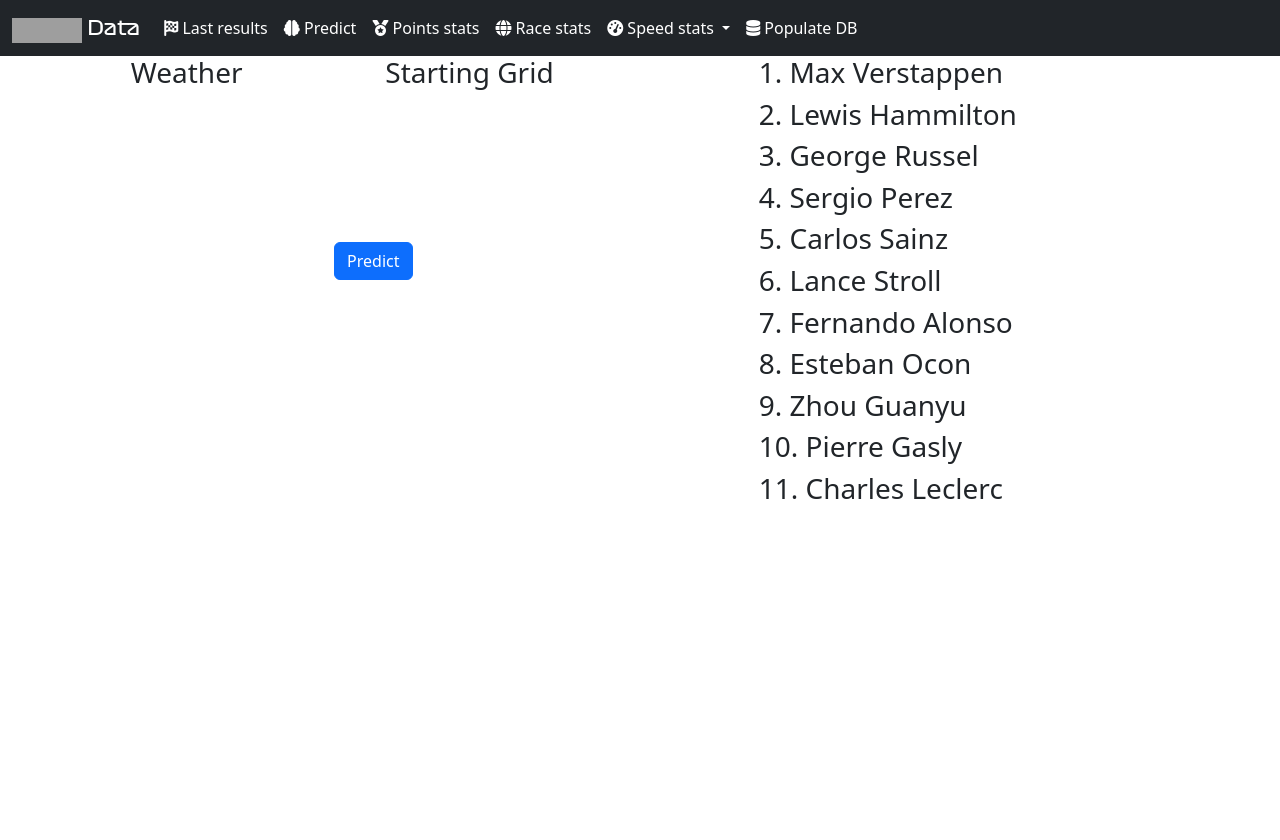
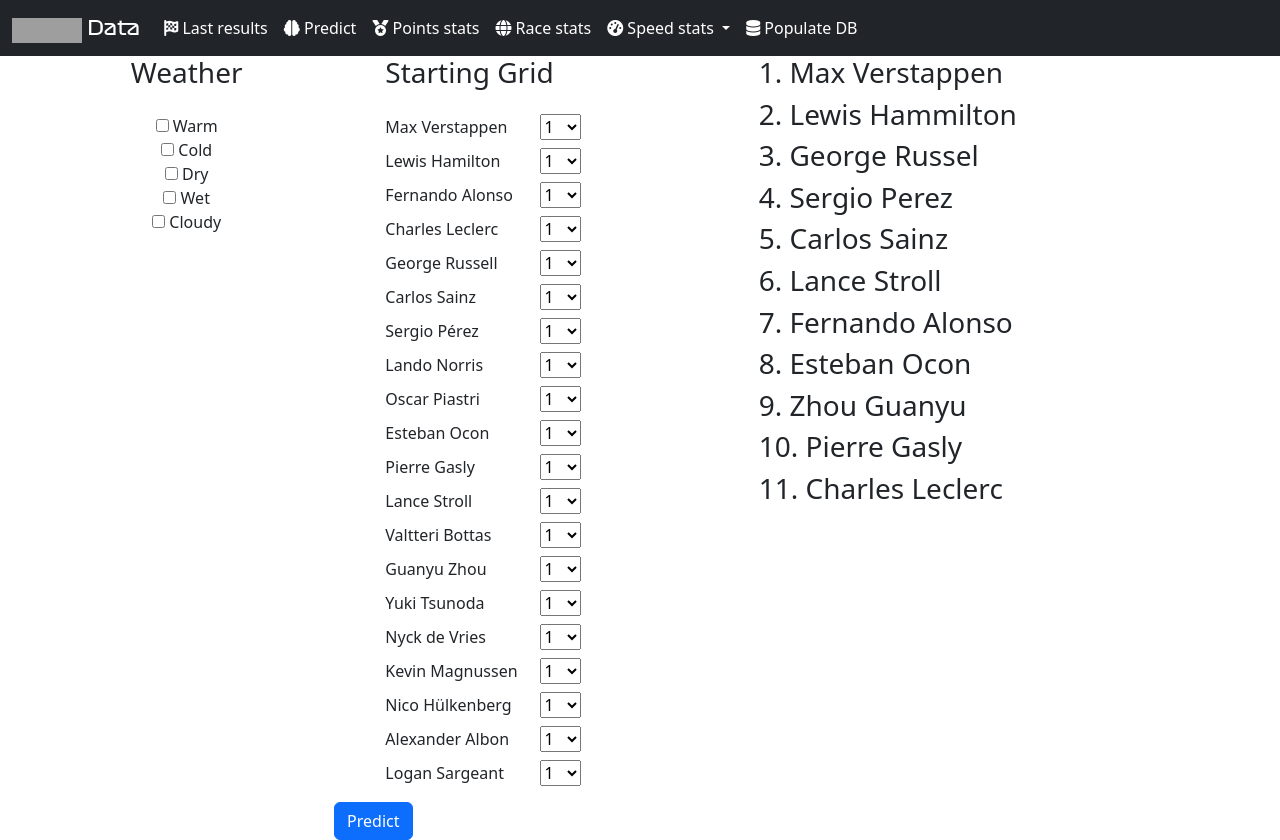
Before and after one commit to WhipGG/F1-TFG, a Django app: page /predictions in a window 1280 px wide. Before the commit the page ends 499 px from the top, so only its background shows below. Run offline with Django 4.2, Linux system fonts and the light colour scheme; some libraries are stand-ins or nearby versions; grey boxes are pictures that could not be loaded.

Commit message:
Comenzado trabajo en interfaz de predicción

```diff
--- /dev/null
+++ b/f1tfgapp/f1dataapp/forms.py
@@ -0,0 +1,35 @@
+from django import forms
+from django.forms import ModelForm
+from django.db.models import Q
+from datetime import datetime
+
+from .models import Driver, Constructor, Circuit, Grid
+
+
+class Prediction(forms.Form):
+    warm = forms.BooleanField(label='Warm',required=False)
+    cold = forms.BooleanField(label='Cold',required=False)
+    dry = forms.BooleanField(label='Dry',required=False)
+    wet = forms.BooleanField(label='Wet',required=False)
+    cloudy = forms.BooleanField(label='Cloudy',required=False)
+
+    max_verstappen = forms.ChoiceField(choices=((x,x) for x in range(1,22)), required=True, label="Max Verstappen")
+    hamilton = forms.ChoiceField(choices=((x,x) for x in range(1,22)), required=True, label="Lewis Hamilton")
+    alonso = forms.ChoiceField(choices=((x,x) for x in range(1,22)), required=True, label="Fernando Alonso")
+    leclerc = forms.ChoiceField(choices=((x,x) for x in range(1,22)), required=True, label="Charles Leclerc")
+    sainz = forms.ChoiceField(choices=((x,x) for x in range(1,22)), required=True, label="Carlos Sainz")
+    perez = forms.ChoiceField(choices=((x,x) for x in range(1,22)), required=True, label="Sergio Pérez")
+    norris = forms.ChoiceField(choices=((x,x) for x in range(1,22)), required=True, label="Lando Norris")
+    piastri = forms.ChoiceField(choices=((x,x) for x in range(1,22)), required=True, label="Oscar Piastri")
+    russell = forms.ChoiceField(choices=((x,x) for x in range(1,22)), required=True, label="George Russell")
+    ocon = forms.ChoiceField(choices=((x,x) for x in range(1,22)), required=True, label="Esteban Ocon")
+    gasly = forms.ChoiceField(choices=((x,x) for x in range(1,22)), required=True, label="Pierre Gasly")
+    stroll = forms.ChoiceField(choices=((x,x) for x in range(1,22)), required=True, label="Lance Stroll")
+    bottas = forms.ChoiceField(choices=((x,x) for x in range(1,22)), required=True, label="Valtteri Bottas")
+    zhou = forms.ChoiceField(choices=((x,x) for x in range(1,22)), required=True, label="Guanyu Zhou")
+    tsunoda = forms.ChoiceField(choices=((x,x) for x in range(1,22)), required=True, label="Yuki Tsunoda")
+    de_vries = forms.ChoiceField(choices=((x,x) for x in range(1,22)), required=True, label="Nyck de Vries")
+    kevin_magnussen = forms.ChoiceField(choices=((x,x) for x in range(1,22)), required=True, label="Kevin Magnussen")
+    hulkenberg = forms.ChoiceField(choices=((x,x) for x in range(1,22)), required=True, label="Nico Hülkenberg")
+    albon = forms.ChoiceField(choices=((x,x) for x in range(1,22)), required=True, label="Alexander Albon")
+    sargeant = forms.ChoiceField(choices=((x,x) for x in range(1,22)), required=True, label="Logan Sargeant")
--- a/f1tfgapp/f1dataapp/templates/f1dataapp/predictions.html
+++ b/f1tfgapp/f1dataapp/templates/f1dataapp/predictions.html
@@ -13,27 +13,23 @@
                         <div class="col-sm-6 text-center">
                             <div class="form-group">
                                 <h3>Weather</h3>
-                                <div class="form-check">
+                                <div class="form-group pt-3">
                                     {{ form.warm }}
                                     <label class="form-check-label" for="{{ form.warm.id_for_label }}">{{ form.warm.label }}</label>
                                 </div>
-
-                                <div class="form-check">
+                                <div class="form-group">
                                     {{ form.cold }}
                                     <label class="form-check-label" for="{{ form.cold.id_for_label }}">{{ form.cold.label }}</label>
                                 </div>
-
-                                <div class="form-check">
+                                <div class="form-group">
                                     {{ form.dry }}
                                     <label class="form-check-label" for="{{ form.dry.id_for_label }}">{{ form.dry.label }}</label>
                                 </div>
-
-                                <div class="form-check">
+                                <div class="form-group">
                                     {{ form.wet }}
                                     <label class="form-check-label" for="{{ form.wet.id_for_label }}">{{ form.wet.label }}</label>
                                 </div>
-
-                                <div class="form-check">
+                                <div class="form-group">
                                     {{ form.cloudy }}
                                     <label class="form-check-label" for="{{ form.cloudy.id_for_label }}">{{ form.cloudy.label }}</label>
                                 </div>
@@ -41,37 +37,88 @@
                         </div>
                         <div class="col-sm-6">
                             <h3>Starting Grid</h3>
-                            <div class="form-group">
-                                <label for="{{ form.driver.id_for_label }}">{{ form.driver.label }}</label>
-                                {{ form.driver }}
+                            <div class="form-group pt-3">
+                                <label for="{{ form.max_verstappen.id_for_label }}" style="min-width: 150px !important">{{ form.max_verstappen.label }}</label>
+                                {{ form.max_verstappen }}
                             </div>
-
-                            <div class="form-group">
-                                <label for="{{ form.constructor.id_for_label }}">{{ form.constructor.label }}</label>
-                                {{ form.constructor }}
+                            <div class="form-group pt-2">
+                                <label for="{{ form.hamilton.id_for_label }}" style="min-width: 150px !important">{{ form.hamilton.label }}</label>
+                                {{ form.hamilton }}
                             </div>
-
-                            <div class="form-group">
-                                <label for="{{ form.circuit.id_for_label }}">{{ form.circuit.label }}</label>
-                                {{ form.circuit }}
+                            <div class="form-group pt-2">
+                                <label for="{{ form.alonso.id_for_label }}" style="min-width: 150px !important">{{ form.alonso.label }}</label>
+                                {{ form.alonso }}
                             </div>
-
-                            <div class="form-group">
-                                <label for="{{ form.year.id_for_label }}">{{ form.year.label }}</label>
-                                {{ form.year }}
+                            <div class="form-group pt-2">
+                                <label for="{{ form.leclerc.id_for_label }}" style="min-width: 150px !important">{{ form.leclerc.label }}</label>
+                                {{ form.leclerc }}
                             </div>
-
-                            <div class="form-group">
-                                <label for="{{ form.grid.id_for_label }}">{{ form.grid.label }}</label>
-                                {{ form.grid }}
+                            <div class="form-group pt-2">
+                                <label for="{{ form.russell.id_for_label }}" style="min-width: 150px !important">{{ form.russell.label }}</label>
+                                {{ form.russell }}
                             </div>
-
-                            <div class="form-group">
-                                <label for="{{ form.year_round.id_for_label }}">{{ form.year_round.label }}</label>
-                                {{ form.year_round }}
+                            <div class="form-group pt-2">
+                                <label for="{{ form.sainz.id_for_label }}" style="min-width: 150px !important">{{ form.sainz.label }}</label>
+                                {{ form.sainz }}
+                            </div>
+                            <div class="form-group pt-2">
+                                <label for="{{ form.perez.id_for_label }}" style="min-width: 150px !important">{{ form.perez.label }}</label>
+                                {{ form.perez }}
+                            </div>
+                            <div class="form-group pt-2">
+                                <label for="{{ form.norris.id_for_label }}" style="min-width: 150px !important">{{ form.norris.label }}</label>
+                                {{ form.norris }}
+                            </div>
+                            <div class="form-group pt-2">
+                                <label for="{{ form.piastri.id_for_label }}" style="min-width: 150px !important">{{ form.piastri.label }}</label>
+                                {{ form.piastri }}
+                            </div>
+                            <div class="form-group pt-2">
+                                <label for="{{ form.ocon.id_for_label }}" style="min-width: 150px !important">{{ form.ocon.label }}</label>
+                                {{ form.ocon }}
+                            </div>
+                            <div class="form-group pt-2">
+                                <label for="{{ form.gasly.id_for_label }}" style="min-width: 150px !important">{{ form.gasly.label }}</label>
+                                {{ form.gasly }}
+                            </div>
+                            <div class="form-group pt-2">
+                                <label for="{{ form.stroll.id_for_label }}" style="min-width: 150px !important">{{ form.stroll.label }}</label>
+                                {{ form.stroll }}
+                            </div>
+                            <div class="form-group pt-2">
+                                <label for="{{ form.bottas.id_for_label }}" style="min-width: 150px !important">{{ form.bottas.label }}</label>
+                                {{ form.bottas }}
+                            </div>
+                            <div class="form-group pt-2">
+                                <label for="{{ form.zhou.id_for_label }}" style="min-width: 150px !important">{{ form.zhou.label }}</label>
+                                {{ form.zhou }}
+                            </div>
+                            <div class="form-group pt-2">
+                                <label for="{{ form.tsunoda.id_for_label }}" style="min-width: 150px !important">{{ form.tsunoda.label }}</label>
+                                {{ form.tsunoda }}
+                            </div>
+                            <div class="form-group pt-2">
+                                <label for="{{ form.de_vries.id_for_label }}" style="min-width: 150px !important">{{ form.de_vries.label }}</label>
+                                {{ form.de_vries }}
+                            </div>
+                            <div class="form-group pt-2">
+                                <label for="{{ form.kevin_magnussen.id_for_label }}" style="min-width: 150px !important">{{ form.kevin_magnussen.label }}</label>
+                                {{ form.kevin_magnussen }}
+                            </div>
+                            <div class="form-group pt-2">
+                                <label for="{{ form.hulkenberg.id_for_label }}" style="min-width: 150px !important">{{ form.hulkenberg.label }}</label>
+                                {{ form.hulkenberg }}
+                            </div>
+                            <div class="form-group pt-2">
+                                <label for="{{ form.albon.id_for_label }}" style="min-width: 150px !important">{{ form.albon.label }}</label>
+                                {{ form.albon }}
+                            </div>
+                            <div class="form-group pt-2">
+                                <label for="{{ form.sargeant.id_for_label }}" style="min-width: 150px !important">{{ form.sargeant.label }}</label>
+                                {{ form.sargeant }}
                             </div>
                         </div>
-                        <div class="col-sm-12 text-center"><button type="submit" class="btn btn-primary">Predict</button></div>
+                        <div class="col-sm-12 text-center pt-3"><button type="submit" class="btn btn-primary">Predict</button></div>
                     </div>
                 </form>
             </div>
--- a/f1tfgapp/f1dataapp/views.py
+++ b/f1tfgapp/f1dataapp/views.py
@@ -5,6 +5,7 @@ from django.views.generic.base import RedirectView
 
 from .update_ergast import update_database, update_learning_dataset
 from .populateDB import populate_drivers, populate_constructors, populate_circuits
+from .forms import Prediction
 
 
 def index(request):
@@ -12,7 +13,12 @@ def index(request):
 
 
 def predictions(request):
-    return render(request, 'f1dataapp/predictions.html')
+    if request.method == "POST":
+        form = Prediction(request.POST)
+        if form.is_valid():
+            return render(request, 'f1dataapp/predictions.html', {'form': form})
+    form = Prediction()
+    return render(request, 'f1dataapp/predictions.html', {'form': form})
 
 
 
```
Also changed, not shown: f1tfgapp/db.sqlite3.
